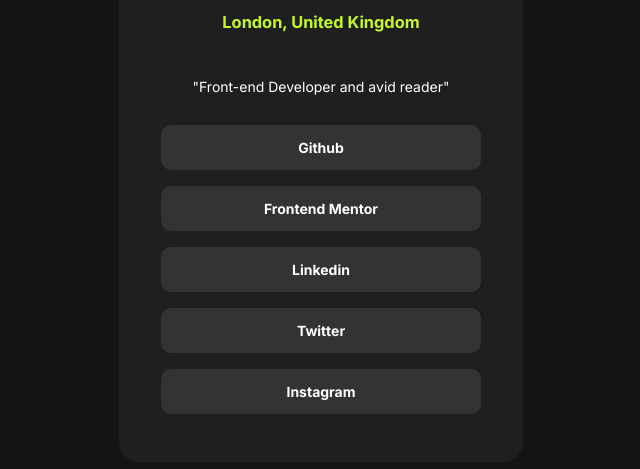
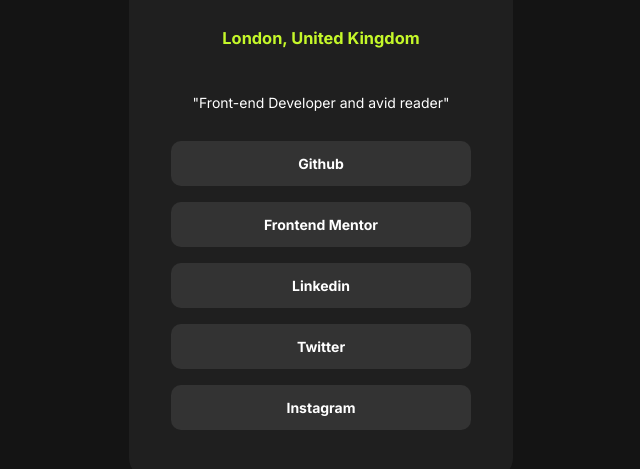
Before and after one commit to Anna-Robin-Elif/third-quest, a plain HTML site: page index.html in a window 1280 px wide. Shown: the part 277-746 px from the top of the page, without its empty margins (319-959 px from the left). Drawn offline with Linux system fonts and the light colour scheme.

Commit message:
Section in css angelegt, min height in body

```diff
--- a/index.html
+++ b/index.html
@@ -13,11 +13,11 @@
             <div class="box__text"><h1>Jessica Randall</h1></div>
             <div class="box__text"><h3>London, United Kingdom</h2></div>
             <div class="box__text"><p>"Front-end Developer and avid reader"</p></div>
-            <li class="box__button"><p><strong>Github</strong></p></li>
-            <li class="box__button"><p><strong>Frontend Mentor</strong></p></li>
-            <li class="box__button"><p><strong>Linkedin</strong></p></li>
-            <li class="box__button"><p><strong>Twitter</strong></p></li>
-            <li class="box__button"><p><strong>Instagram</strong></p></li>
+            <div class="box__button"><p><strong>Github</strong></p></div>
+            <div class="box__button"><p><strong>Frontend Mentor</strong></p></div>
+            <div class="box__button"><p><strong>Linkedin</strong></p></div>
+            <div class="box__button"><p><strong>Twitter</strong></p></div>
+            <div class="box__button"><p><strong>Instagram</strong></p></div>
         </div>
     </section>
 </body>
--- a/style.css
+++ b/style.css
@@ -28,29 +28,37 @@
   src: url('fonts/inter-v19-latin/inter-v19-latin-700.woff2') format('woff2');
 }
 
-html, body{
-  height: 100%;
-  margin: 0;
-}
-
 body{
     background-color: var(--Gray900);
     color: var(--White);
     font-family: 'Inter', sans-serif;
     font-size: 0.875rem;
+    min-height: 100vh;
+    margin: 0;
+    padding: 1rem;
     display: flex;
     justify-content: center;
     align-items: center;
 }
+
+section {
+  width: 100%;
+  display: flex;
+  justify-content: center;
+}
+
 .box{
     background-color: var(--Gray800);
-    width: 340px;
+    max-width: 320px;
     border-radius: 20px;
+    width: 90%;
     display: flex;
     flex-direction: column;
     justify-content: center;
     align-items: center;
     padding: 2rem;
+
+
 }
 
 .box__button{
@@ -58,8 +66,9 @@ body{
     display: inline-block;
     border-radius: 10px;
     text-align: center;
-    width: 320px;
-    font-size: 14px;
+    width: 100%;
+    max-width: 300px;
+    font-size: 0.875rem;
     margin-bottom: 1rem;
 }
 
@@ -88,3 +97,9 @@ body{
 h3{
   color: var(--Green);
 }
+
+@media (max-width: 357px) {
+    body {
+        font-size: 0.75rem;
+    }
+}
```
